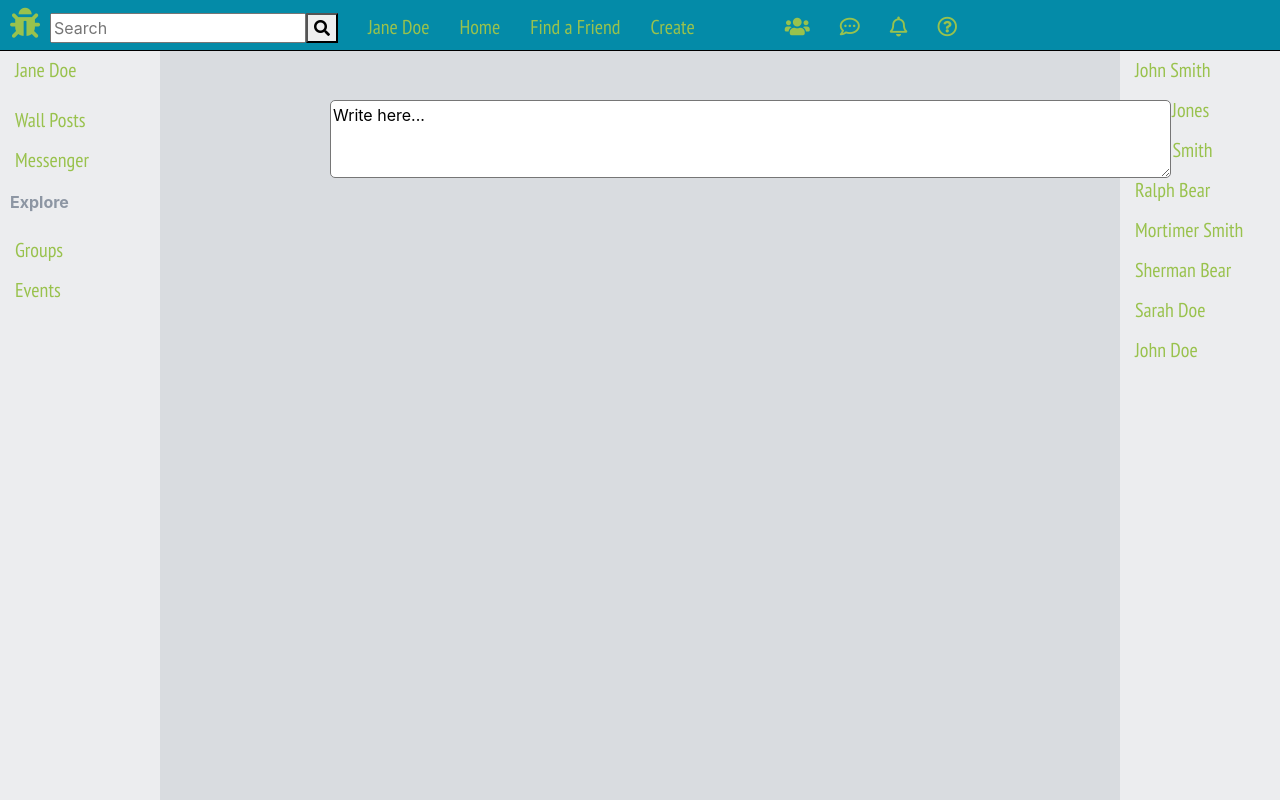
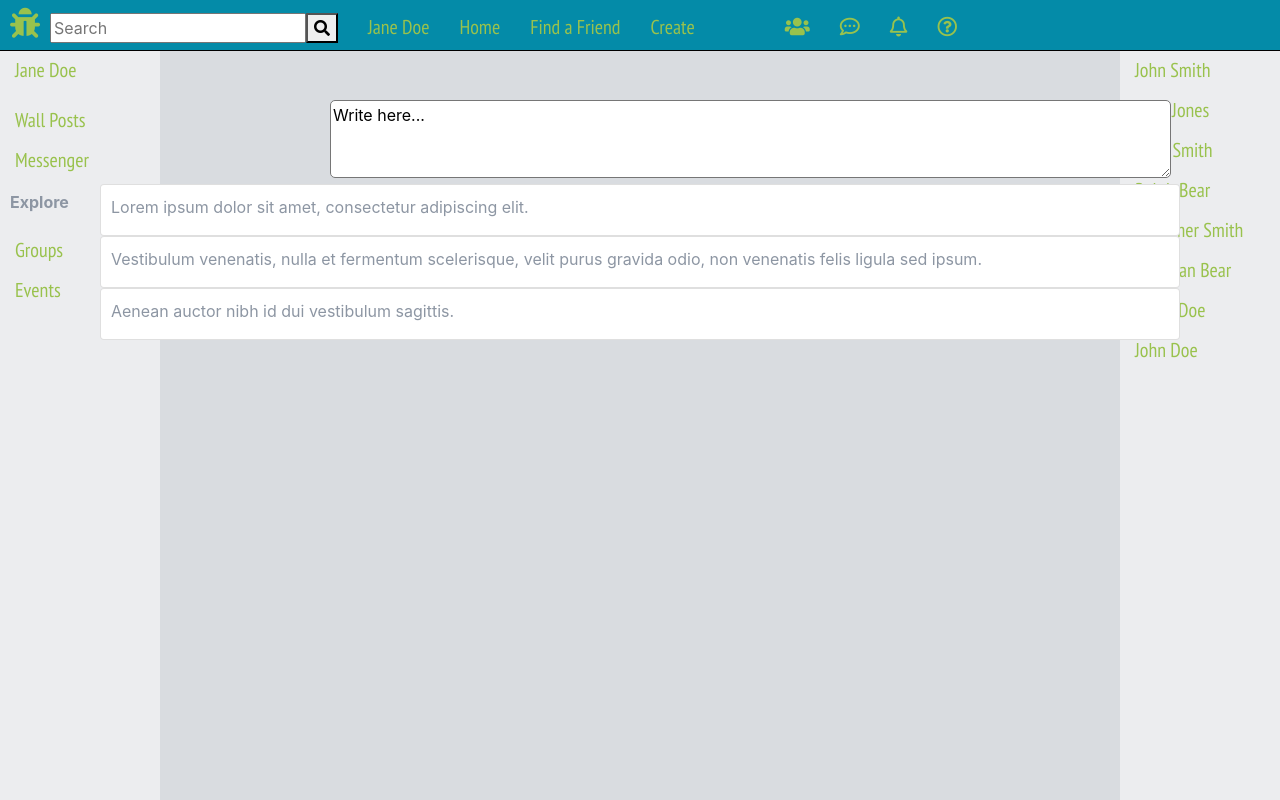
Before and after one commit to Estultz731/react-socialmedia-site, a React (Create React App) app: page / in a window 1280 px wide. Built offline with nearby package versions, Linux system fonts and the light colour scheme.

Commit message:
added posts html

```diff
--- a/src/App.js
+++ b/src/App.js
@@ -96,6 +96,28 @@ function App() {
       <textarea className='textBox' rows='3' cols='80'>
         Write here...
       </textarea>
+      <div className='container'>
+        <div className='rows'>
+          <div className='col-lg-12'>
+            <div className='card'>
+              <p>Lorem ipsum dolor sit amet, consectetur adipiscing elit.</p>
+            </div>
+          </div>
+          <div className='col-lg-12'>
+            <div className='card'>
+              <p>
+                Vestibulum venenatis, nulla et fermentum scelerisque, velit
+                purus gravida odio, non venenatis felis ligula sed ipsum.
+              </p>
+            </div>
+          </div>
+          <div className='col-lg-12'>
+            <div className='card'>
+              <p>Aenean auctor nibh id dui vestibulum sagittis.</p>
+            </div>
+          </div>
+        </div>
+      </div>
     </>
   );
 }
```
